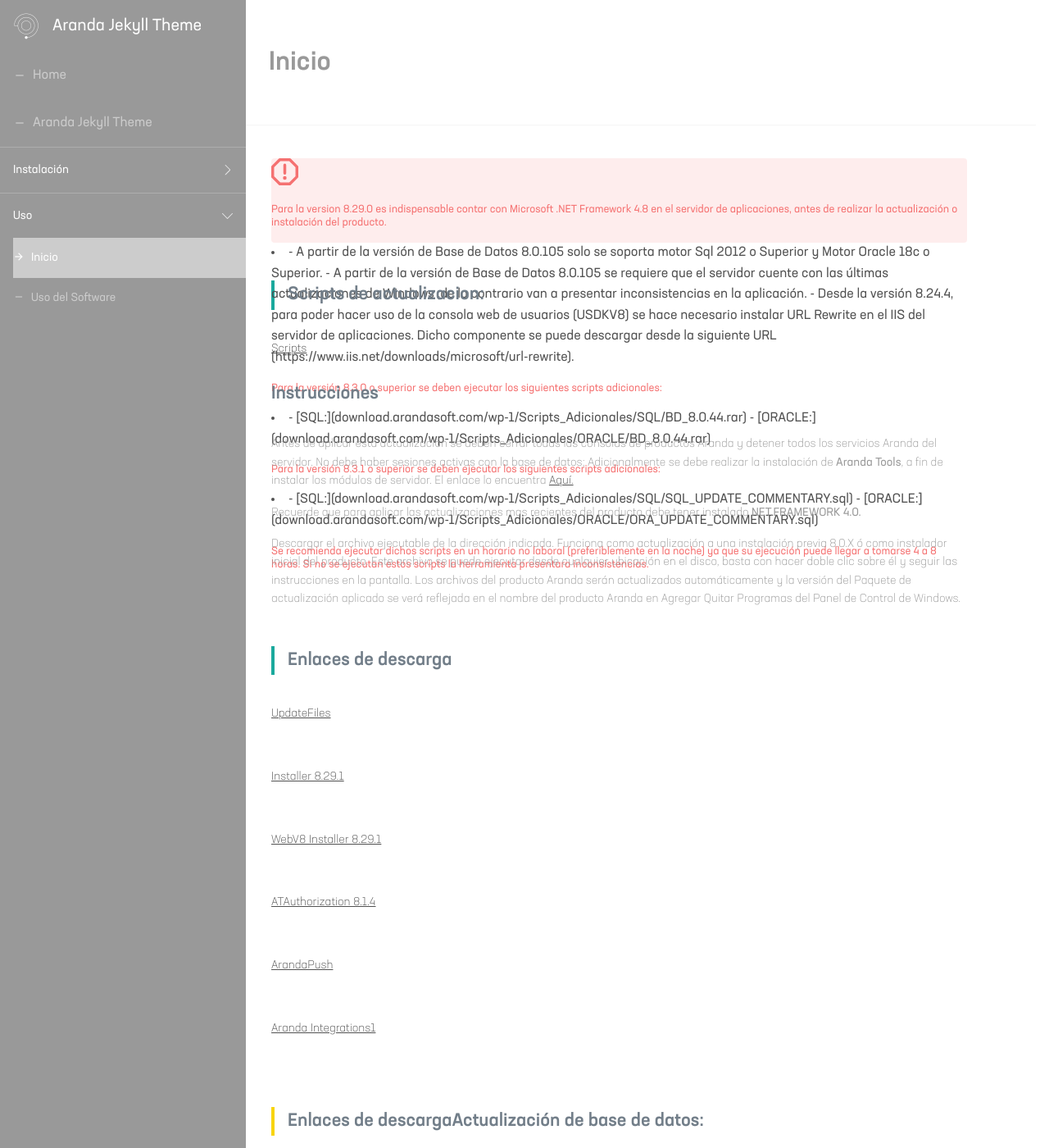
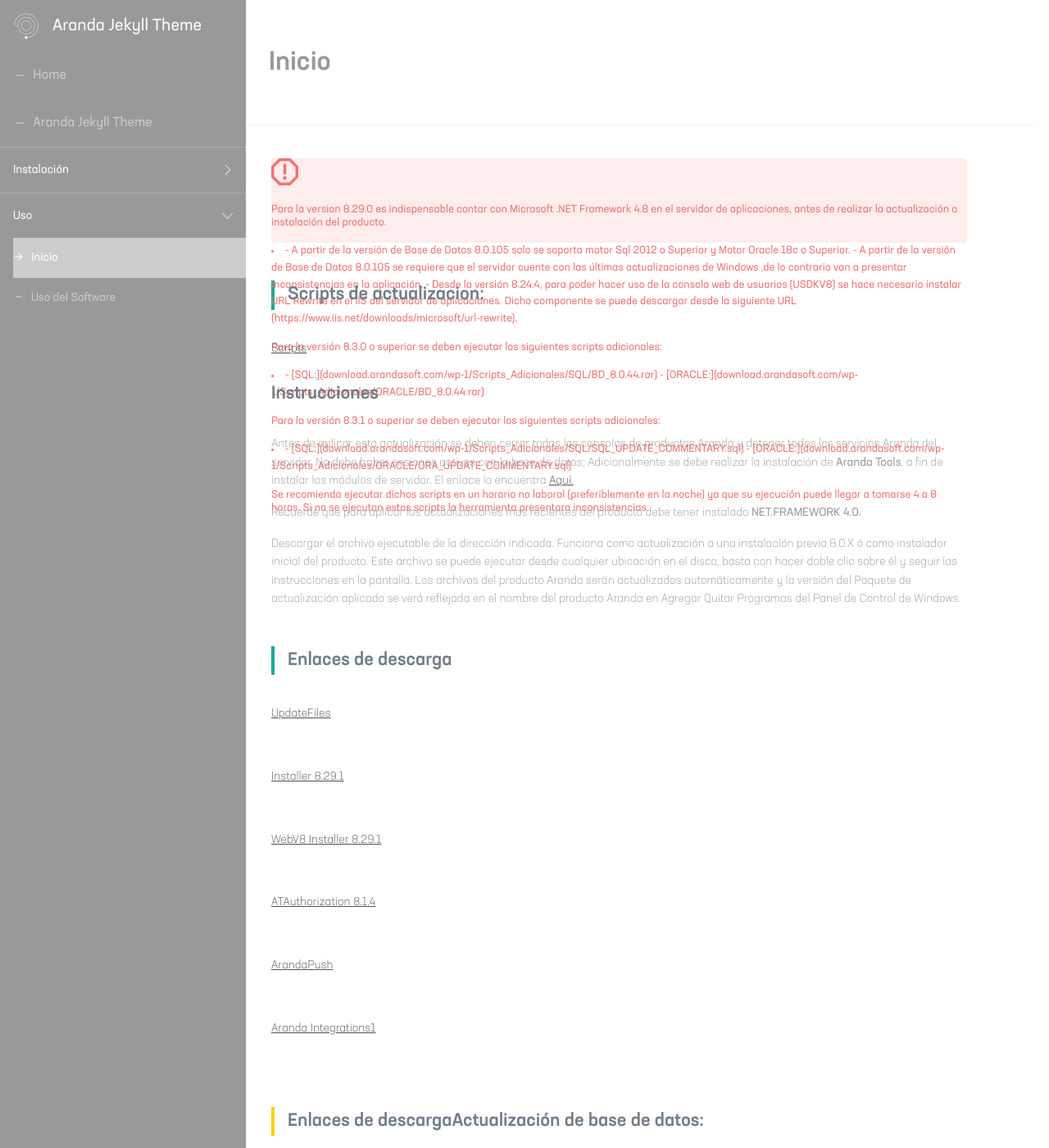
Before and after one commit to Nats85/Manuales-Aranda-Apis, a Jekyll site: the page built from docs/2.1-inicio.md, in a window 1280 px wide and 1400 px high. Shown: the whole window at 82% size. Built offline with Jekyll 4.4.1, drawn with Linux system fonts in a browser that asks for light colours.

Commit message:
Update _default.scss

```diff
--- a/_sass/layouts/_default.scss
+++ b/_sass/layouts/_default.scss
@@ -261,6 +261,12 @@
 .notes h1 {
     font-size: 13px;
     color: #f57171;
+
+}
+.notes li {
+    font-size: 13px;
+    color: #f57171;
+
 }
 
 .highlight code:before {
```
